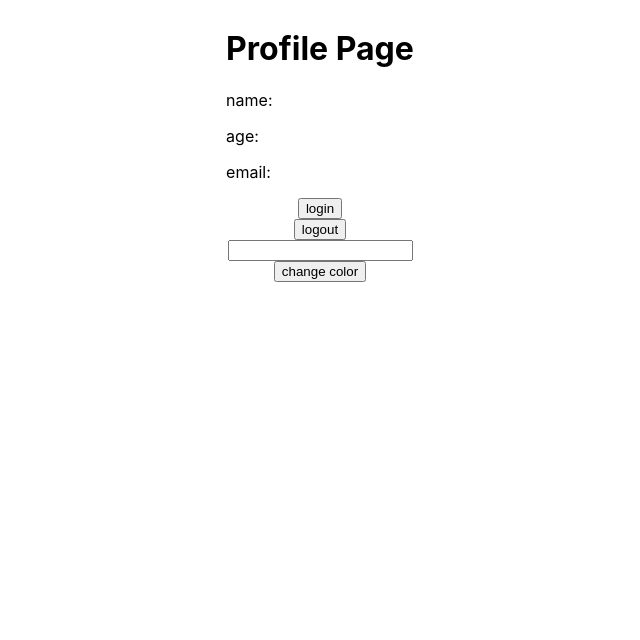
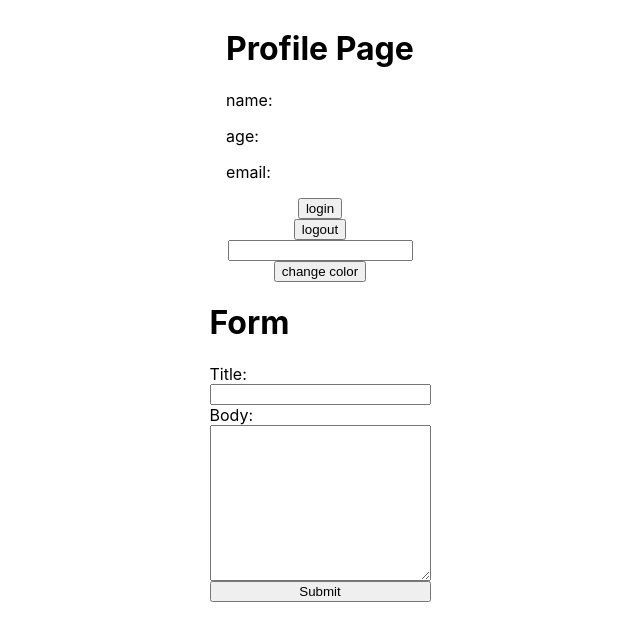
Before and after one commit to forrestmorrison/redux-toolkit, a React (Create React App) app: page / in a window 1280 px wide. Shown: the top 640 px of the page, without its empty margins (320-960 px from the left). Built offline with nearby package versions, Linux system fonts and the light colour scheme.

Commit message:
Added form with state object

```diff
--- a/src/App.js
+++ b/src/App.js
@@ -1,6 +1,7 @@
 import ChangeColor from "./components/ChangeColor";
 import Login from "./components/Login";
 import Profile from "./components/Profile";
+import Form from "./components/Form";
 
 function App() {
   return (
@@ -8,6 +9,7 @@ function App() {
       <Profile />
       <Login />
       <ChangeColor />
+      <Form />
     </div>
   );
 }
--- /dev/null
+++ b/src/components/Form.js
@@ -0,0 +1,33 @@
+import { useState } from 'react'
+
+const Form = () => {
+
+    const [post, setPost] = useState({ title: "", body: "" })
+
+    return (
+        <>
+        <form>
+            <h1>Form</h1>
+            <label>Title:</label>
+            <input
+                type="text"
+                value={post.title}
+                onChange={e => setPost({ ...post, title: e.target.value })}
+            />
+            <label>Body:</label>
+            <textarea
+                cols={25}
+                rows={10}
+                type="text"
+                onChange={e => setPost({ ...post, body: e.target.value })}
+            />
+            <button>Submit</button>
+        </form>
+
+        <h3>{post.title}</h3>
+        <p>{post.body}</p>
+        </>
+    )
+}
+
+export default Form
--- a/src/index.css
+++ b/src/index.css
@@ -24,3 +24,8 @@ code {
 	justify-content: center;
 	align-items: center;
 }
+
+form {
+  display: flex;
+  flex-direction: column;
+}
```
